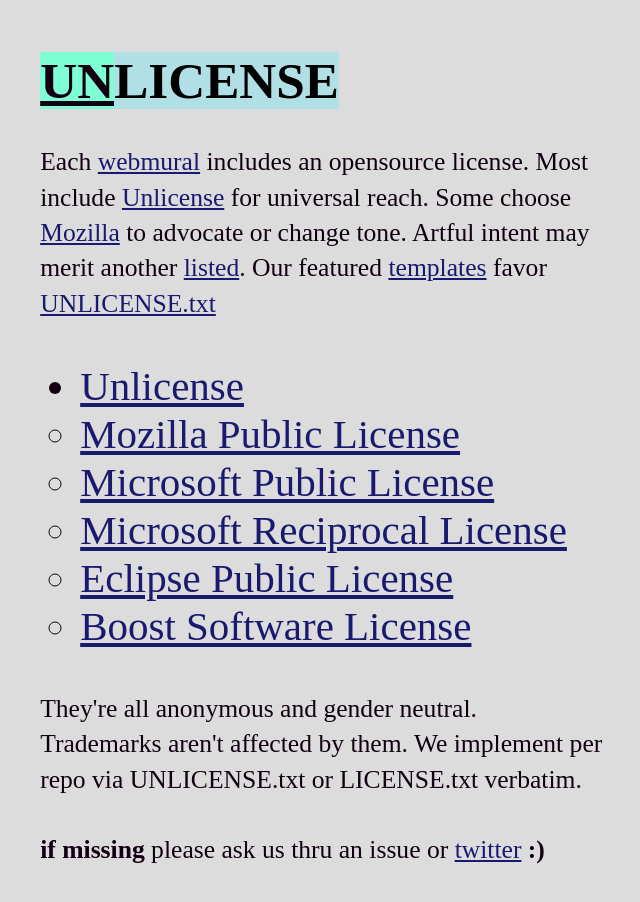
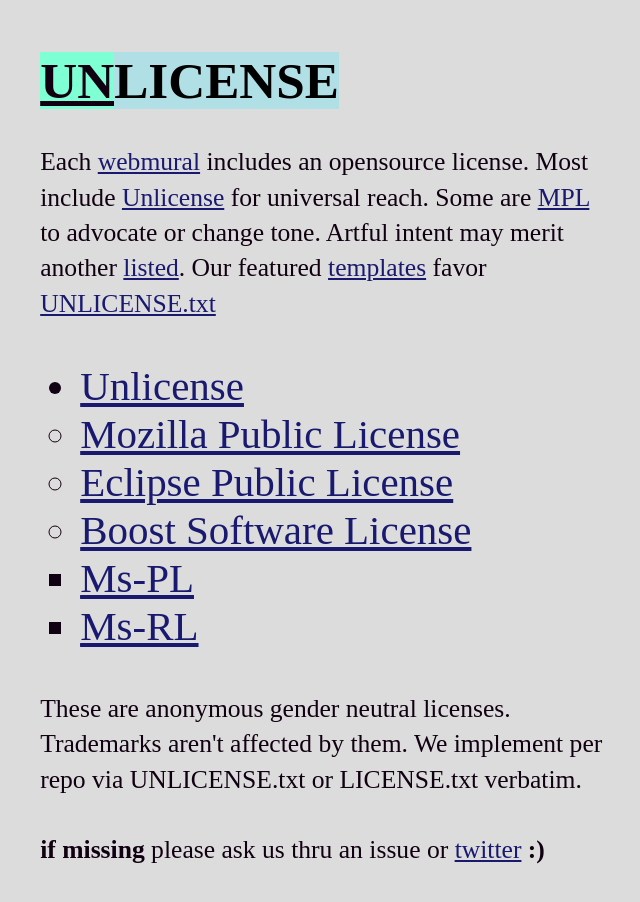
Before and after one commit to webmural/license, a plain HTML site: page index.html in a window 1280 px wide. Shown: the whole page, without its empty margins (11-651 px from the left). Drawn offline with Linux system fonts and the light colour scheme.

Commit message:
streamline (#3)

```diff
--- a/index.html
+++ b/index.html
@@ -30,7 +30,7 @@
 <p style="max-width:22em;line-height:1.38">
   Each <a href="https://webmural.dev">webmural</a> includes an opensource license.
   Most include <a href="https://unlicense.org">Unlicense</a> for universal reach.
-  Some choose <a href="https://www.mozilla.org/en-US/MPL/">Mozilla</a>
+  Some are <a href="https://www.mozilla.org/en-US/MPL/"><abbr>MPL</abbr></a>
   to advocate or change tone.
   Artful intent may merit another <a href="#list">listed</a>.
   Our featured <a href="https://webmural.com/templates">templates</a>
@@ -40,14 +40,14 @@
 <ul style="font-size:1.6em;list-style:circle" id="list">
   <li style="list-style:disc"><a href="https://choosealicense.com/licenses/unlicense/">Unlicense</a>
   <li><a href="https://choosealicense.com/licenses/mpl-2.0/">Mozilla Public License</a>
-  <li><a href="https://choosealicense.com/licenses/ms-pl/">Microsoft Public License</a>
-  <li><a href="https://choosealicense.com/licenses/ms-rl/">Microsoft Reciprocal License</a>
   <li><a href="https://choosealicense.com/licenses/epl-2.0/">Eclipse Public License</a>
   <li><a href="https://choosealicense.com/licenses/bsl-1.0/">Boost Software License</a>
+  <li style="list-style:square"><a href="https://choosealicense.com/licenses/ms-pl/"><abbr title="Microsoft Public License">Ms-PL</abbr></a>
+  <li style="list-style:square"><a href="https://choosealicense.com/licenses/ms-rl/"><abbr title="Microsoft Reciprocal License">Ms-RL</abbr></a>
 </ul>
 
 <p style="max-width:22em;line-height:1.38">
-  They're all anonymous and gender neutral.
+  These are anonymous gender neutral licenses.
   Trademarks aren't affected by them.
   We implement per repo via UNLICENSE.txt or LICENSE.txt verbatim.
   <br><br>
```
